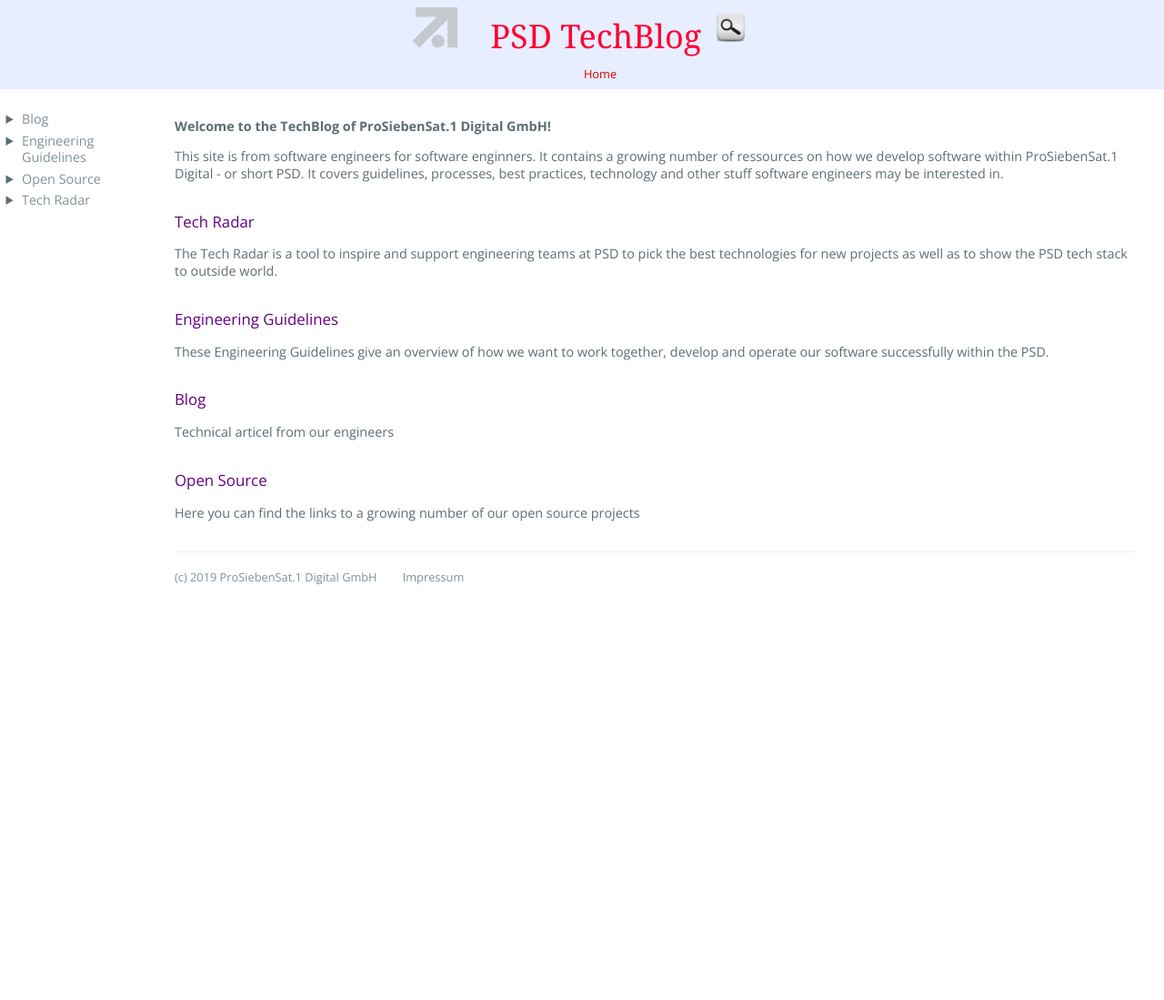
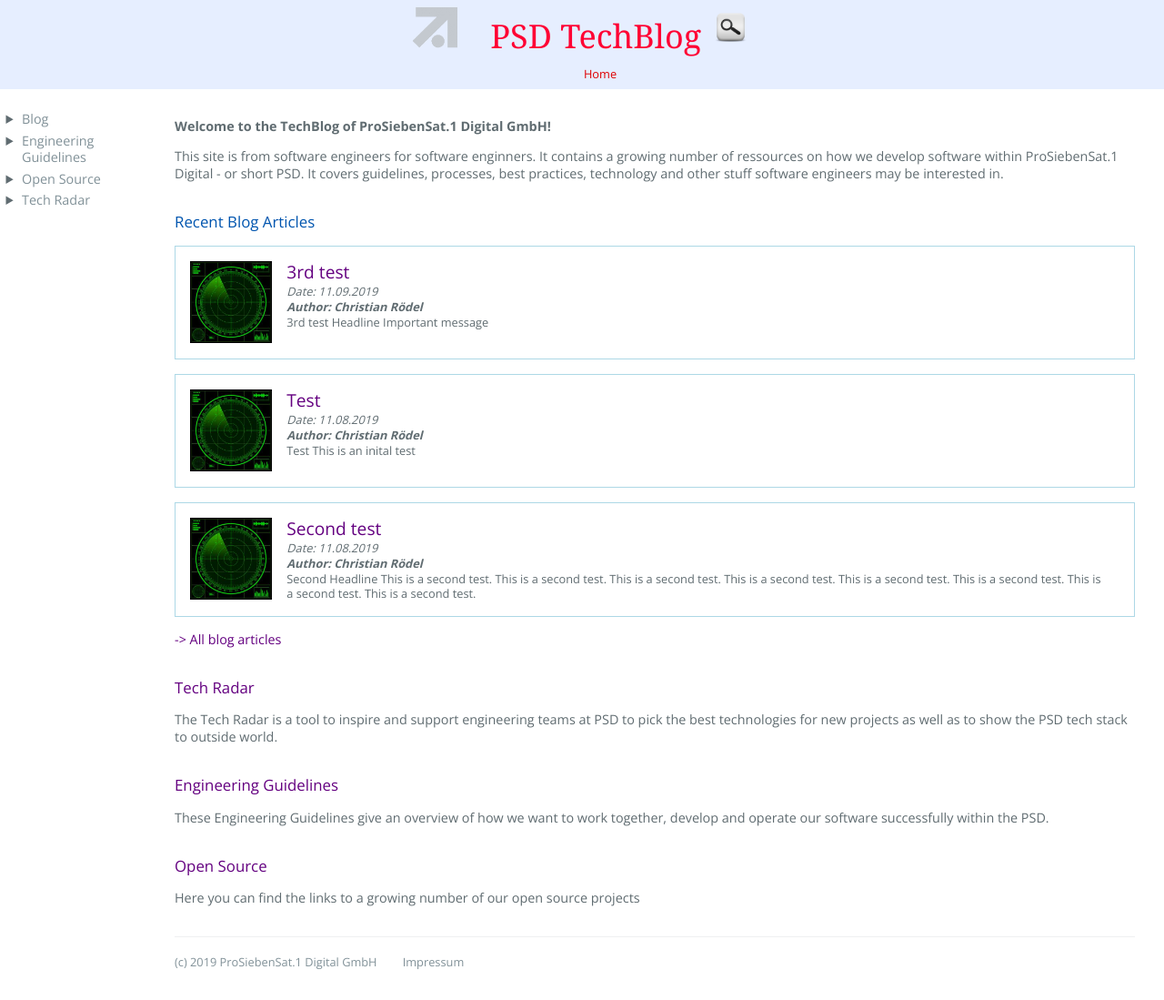
Before and after one commit to croedel/PSD-blog, a Jekyll site: the page built from index.md, in a window 1280 px wide. Shown: the whole page at 91% size. Built offline with Jekyll 4.4.1, drawn with Linux system fonts in a browser that asks for light colours; our own code applies the rules of GitHub Pages for plain Markdown files; before the commit the page ends 900 px from its top, so only the background shows below that.

Commit message:
Update index.md

```diff
--- a/index.md
+++ b/index.md
@@ -1,6 +1,25 @@
 **Welcome to the TechBlog of ProSiebenSat.1 Digital GmbH!**
 
 This site is from software engineers for software enginners. It contains a growing number of ressources on how we develop software within ProSiebenSat.1 Digital - or short PSD. It covers guidelines, processes, best practices, technology and other stuff software engineers may be interested in.
+
+### Recent Blog Articles
+
+<section class="post-list">
+  {% for post in site.posts limit:3 %}
+    <section class="post">
+      {% if post.image %}
+        <img class="image" src="{{ site.baseurl }}/images/posts/{{ post.image }}"/>
+      {% endif %}
+        <p class="title"> <a href="{{ post.url | prepend: site.baseurl }}">{{ post.title }}</a> </p>
+        <p class="date"> Date: {{ post.date | date: '%d.%m.%Y' }} </p>
+        <p class="author"> Author: {{ post.author }} </p>
+        <p class="excerpt"> {{ post.content | strip_html | truncatewords: 50 }} </p>
+    </section>
+  {% endfor %}
+</section>
+
+[-> All blog articles](blog)
+
 
 ### [Tech Radar](radar)
 The Tech Radar is a tool to inspire and support engineering teams at PSD to pick the best technologies for new projects as well as to show the PSD tech stack to outside world.
@@ -8,8 +27,5 @@ The Tech Radar is a tool to inspire and support engineering teams at PSD to pick
 ### [Engineering Guidelines](engineering_guidelines/)
 These Engineering Guidelines give an overview of how we want to work together, develop and operate our software successfully within the PSD.
 
-### [Blog](blog)
-Technical articel from our engineers
-
 ### [Open Source](opensource)
 Here you can find the links to a growing number of our open source projects
```
